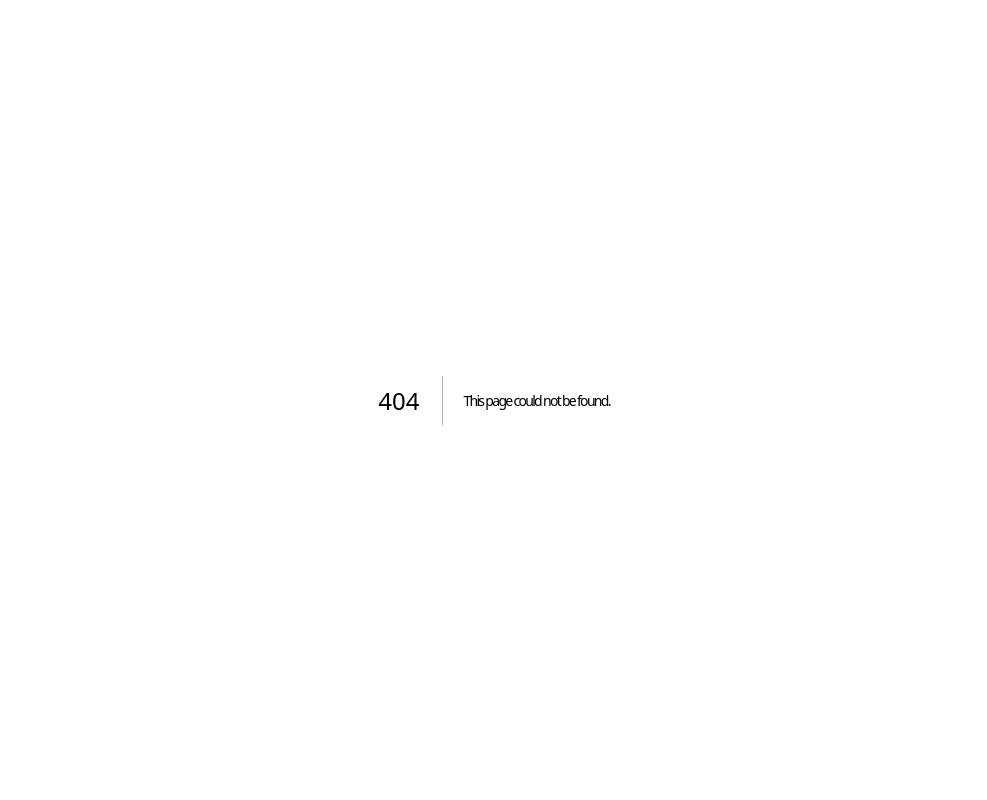
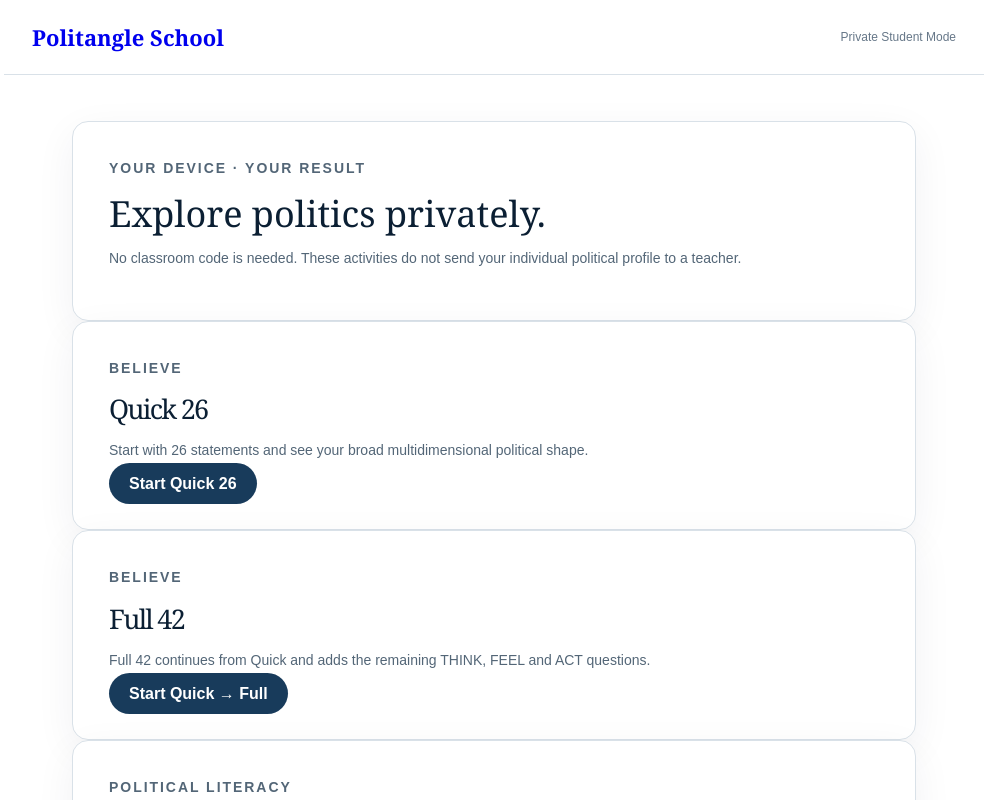
Before and after one commit to unikmo/Politangle, a Next.js app: page /school/private in a window 1280 px wide. Before the commit this address had no page. Shown: the top 800 px of the page, without its empty margins (146-1133 px from the left). Built offline with nearby package versions, Linux system fonts and the light colour scheme.

Commit message:
Add private student School entry

```diff
--- /dev/null
+++ b/app/school/private/page.tsx
@@ -0,0 +1,17 @@
+import Link from 'next/link';
+
+export default function PrivateSchoolPage() {
+  return (
+    <main className="engine-page school-page">
+      <header className="engine-header"><Link href="/school" className="engine-brand">Politangle School</Link><span>Private Student Mode</span></header>
+      <section className="engine-shell school-shell">
+        <article className="engine-card"><p className="engine-kicker">Your device · your result</p><h1>Explore politics privately.</h1><p>No classroom code is needed. These activities do not send your individual political profile to a teacher.</p></article>
+        <div className="school-entry-grid">
+          <article className="engine-card school-entry-card"><p className="engine-kicker">BELIEVE</p><h2>Quick 26</h2><p>Start with 26 statements and see your broad multidimensional political shape.</p><Link className="engine-primary-link" href="/quiz">Start Quick 26</Link></article>
+          <article className="engine-card school-entry-card"><p className="engine-kicker">BELIEVE</p><h2>Full 42</h2><p>Full 42 continues from Quick and adds the remaining THINK, FEEL and ACT questions.</p><Link className="engine-primary-link" href="/quiz">Start Quick → Full</Link></article>
+          <article className="engine-card school-entry-card"><p className="engine-kicker">Political literacy</p><h2>Private quiz</h2><p>Test CLASSIFY and UNDERSTAND without sharing an individual score with a classroom.</p><Link className="engine-primary-link" href="/school/private/literacy">Start literacy quiz</Link></article>
+        </div>
+      </section>
+    </main>
+  );
+}
```
